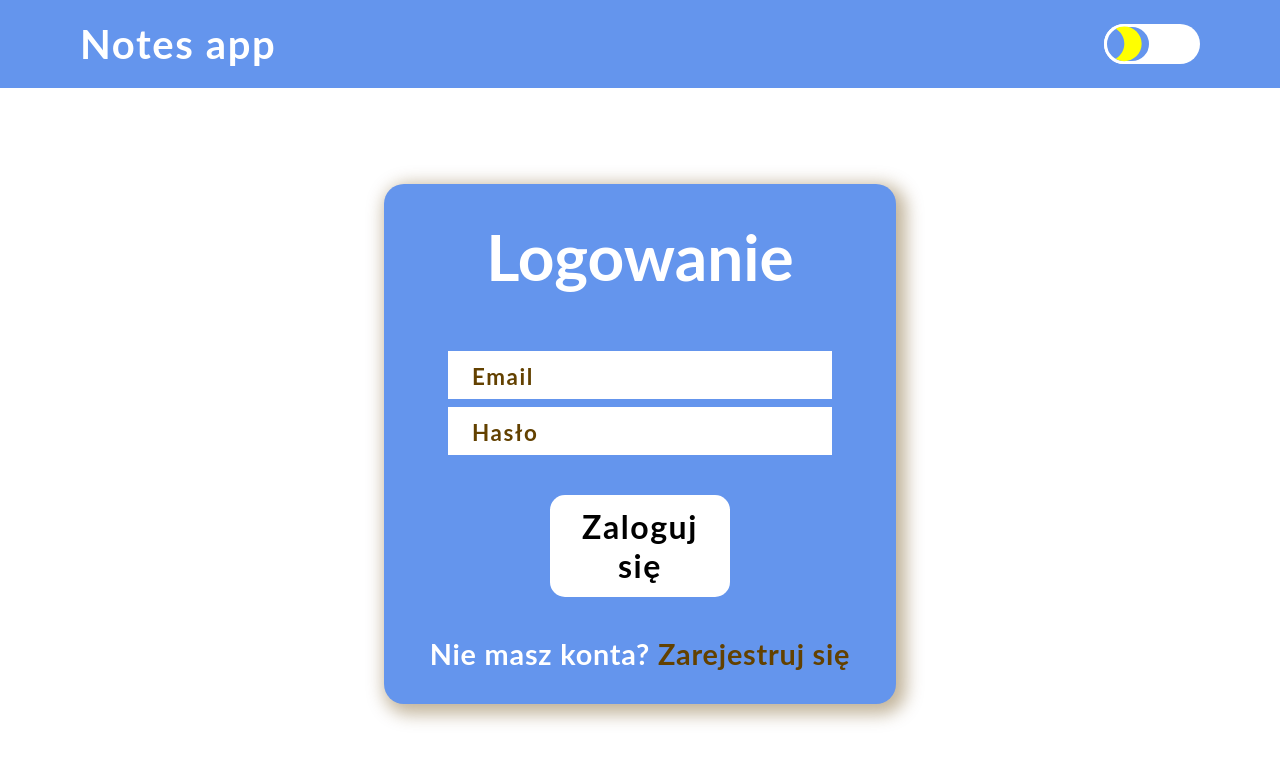
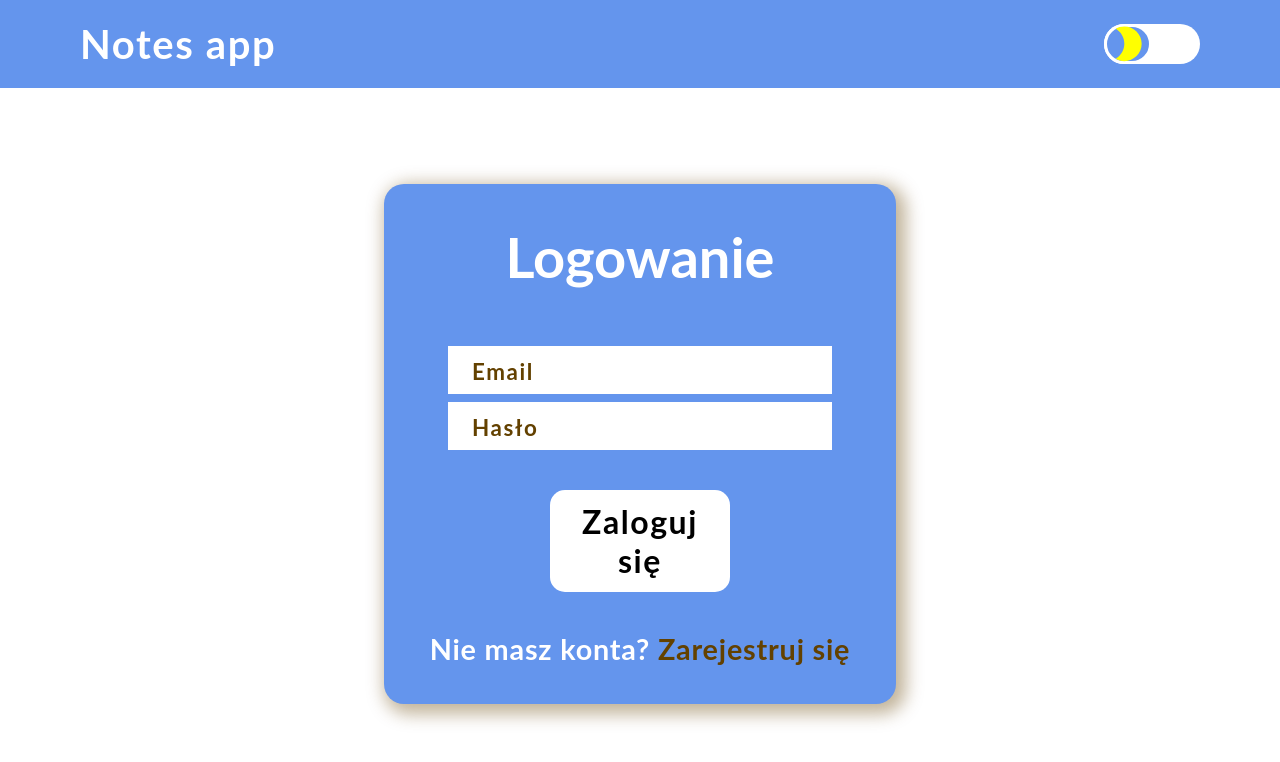
Before and after one commit to kumiasto/MERN-notes-app-frontend, a React (Create React App) app: page /signin in a window 1280 px wide. Shown: the top 762 px of the page. Built offline with nearby package versions, Linux system fonts and the light colour scheme; no server answers.

Commit message:
Update authForm.scss

```diff
--- a/src/style/authForm.scss
+++ b/src/style/authForm.scss
@@ -26,9 +26,6 @@
 
       @media screen and (min-width: $sm+px) {
         font-size: 3.5rem;
-      }
-      @media screen and (min-width: $md+px) {
-        font-size: 4rem;
       }
     }
     p {
```
